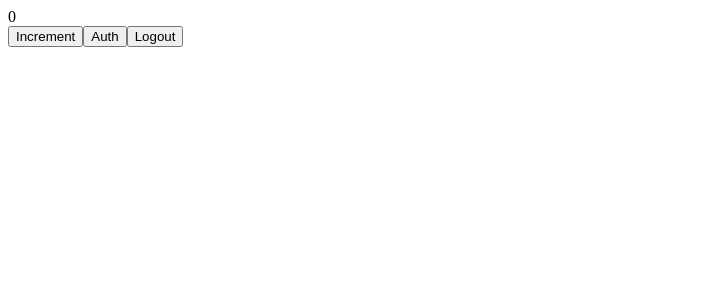
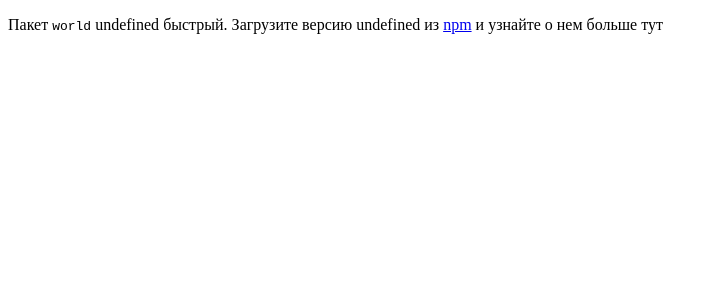
Before and after one commit to Xatabch/react_sandbox, a Svelte app: page / in a window 1280 px wide. Shown: the top 300 px of the page, without its empty margins (0-718 px from the left). Built offline with nearby package versions, Linux system fonts and the light colour scheme.

Commit message:
redux-saga-svelte: add svelte withou redux(heh react sandbox is svelte sandbox sorry)

```diff
--- /dev/null
+++ b/src/Components/SvelteComponent/SvelteComponent.svelte
@@ -0,0 +1,12 @@
+<script>
+	export let name;
+	export let version;
+	export let speed;
+	export let website;
+</script>
+
+<p>
+	Пакет <code>{name}</code> {speed} быстрый.
+	Загрузите версию {version} из <a href="https://www.npmjs.com/package/{name}">npm</a>
+	и узнайте о нем больше <a href={website}>тут</a>
+</p>
--- a/src/Pages/App/App.js
+++ b/src/Pages/App/App.js
@@ -3,6 +3,8 @@ import { connect } from 'react-redux';
 
 import * as counterSelectors from '../../Stores/countReducer/reducer';
 import * as authSelectors from '../../Stores/authReducer/reducer';
+
+import Info from '../../Components/SvelteComponent/SvelteComponent.svelte';
 
 class App extends Component {
     onIncrementClick() {
@@ -20,6 +22,7 @@ class App extends Component {
     render() {
         return (
             <div className="app">
+                <Info/>
                 <div className="counter">{this.props.counter}</div>
                 <button onClick={this.onIncrementClick.bind(this)}>Increment</button>
                 <button onClick={this.onAuthClick.bind(this)}>Auth</button>
--- a/src/index.js
+++ b/src/index.js
@@ -1,24 +1,10 @@
-import React from 'react';
-import ReactDOM from 'react-dom';
-import { Provider } from 'react-redux';
+import Info from './Components/SvelteComponent/SvelteComponent.svelte';
 
-import { createStore, applyMiddleware, combineReducers } from 'redux';
-import createSagaMiddleware from 'redux-saga';
-import reducers from './Stores/reducers';
-import rootSaga from './Sagas/index';
+const info = new Info({
+	target: document.body,
+	props: {
+		name: 'world'
+	}
+});
 
-import App from './Pages/App/App';
-
-const sagaMiddleware = createSagaMiddleware();
-const store = createStore(
-    combineReducers(reducers),
-    applyMiddleware(sagaMiddleware)
-);
-sagaMiddleware.run(rootSaga);
-
-ReactDOM.render(
-    <Provider store={store}>
-        <App/>
-    </Provider>,
-    document.getElementById('root')
-);
+export default info;
--- a/webpack.config.js
+++ b/webpack.config.js
@@ -10,20 +10,25 @@ module.exports = {
         path: path.join(__dirname, '/build'),
         filename: 'index.js'
     },
+    devtool: 'inline-source-map',
     module: {
         rules: [
             {
                 test: /\.js$/,
                 exclude: /node_modules/,
                 use: ['babel-loader'],
+            },
+            {
+                test: /\.svelte$/,
+                exclude: /node_modules/,
+                use: 'svelte-loader'
             }
         ]
     },
     devServer: {
 		contentBase: path.join(__dirname, 'build'),
-		compress: true,
-		clientLogLevel: 'silent'
-	},
+        clientLogLevel: 'silent'
+    },
     plugins: [
         new HtmlWebpackPlugin({
             template: './public/index.html'
```
Also changed, not shown: package.json (+10 -3 lines), 2 other files (tests, documents, lock files or other folders).
